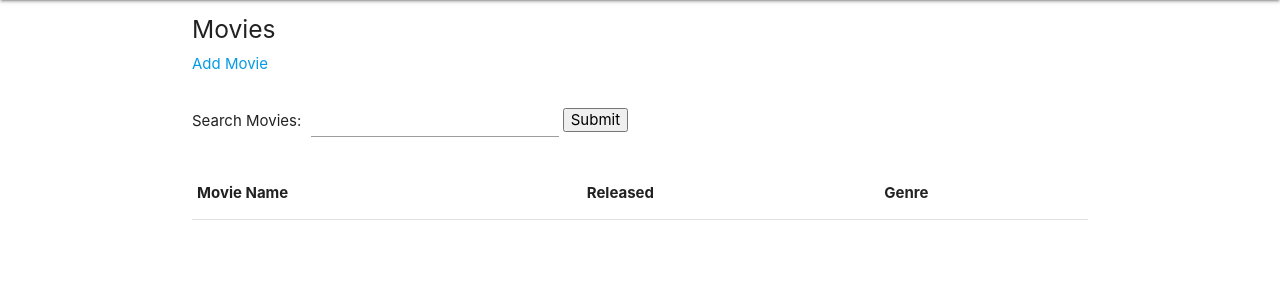
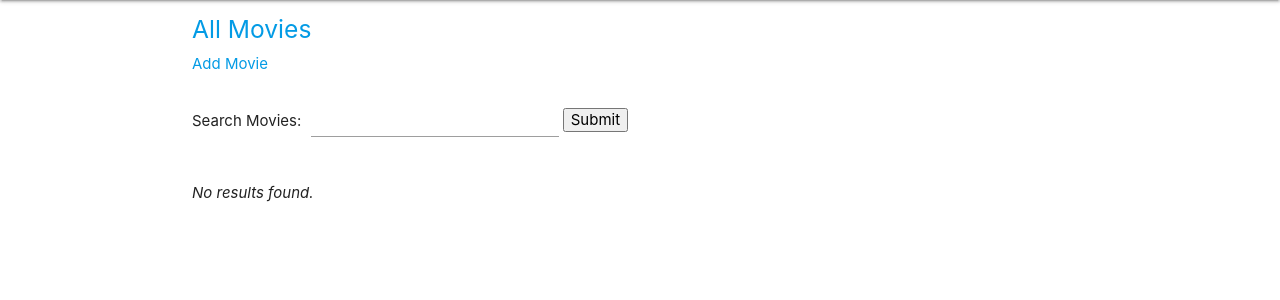
Before and after one commit to akenworthy87/ci-milestone3, a Flask app: template templates/movies/movies.html in a window 1280 px wide. Shown: the part 64-364 px from the top of the page. Run offline with Flask 2, Linux system fonts and the light colour scheme; the template is opened without the code that fills it, so the values that code supplies are empty; some libraries are stand-ins or nearby versions.

Commit message:
Added comments to templates, added some helper text to the UI for when movie tables returns zero results and the plot is empty

```diff
--- a/static/css/style.css
+++ b/static/css/style.css
@@ -1,7 +1,14 @@
+/* Movie artwork thumbnail */
 .thumbnail {
     max-height: 15em;
 }
 
+/* For re-capitalising movie titles */
 .capitalize {
   text-transform: capitalize;
   }
+
+/* Makes div respect whitespace for plot's linebreaks etc */
+#movie-plot {
+  white-space: pre-wrap;
+}
--- a/templates/base.html
+++ b/templates/base.html
@@ -1,3 +1,5 @@
+{# This is the base template - this contains all the common elements of pages #}
+{# Such as the HEAD, nav elements, and CSS & Scripts #}
 <!DOCTYPE html>
 <html lang="en">
 
@@ -37,6 +39,7 @@
         </nav>
     </header>
 
+    {# Child templates are injected here #}
     <div class="container">
         <!--Start content block-->
         {% block content %}
--- a/templates/index.html
+++ b/templates/index.html
@@ -1,6 +1,8 @@
+{# Index page - displays a table with the latest ten updated movies, a search box, and a link to view all movies #}
+
 {% extends 'base.html' %}
 {% block content %}
-<!--Movies Table-->
+<!--Latest Movies Table-->
 <h5>Latest Movies</h5>
 <a href="{{url_for('list_movies')}}">List All Movies</a>
 <!--Movies search box-->
--- a/templates/movies/createmovie.html
+++ b/templates/movies/createmovie.html
@@ -1,3 +1,5 @@
+{# Create Movie - loads templates for errors message box and form for creating movie records #}
+
 {% extends 'base.html' %}
 {% block content %}
 <h4>Add Movie</h4>
--- a/templates/movies/editmovie.html
+++ b/templates/movies/editmovie.html
@@ -1,3 +1,5 @@
+{# Edit Movie - loads templates for errors message box and form for editing movie records #}
+
 {% extends 'base.html' %}
 {% block content %}
 <h4>Edit Movie: {{movie.movie_name}}</h4>
--- a/templates/movies/movieformfields.html
+++ b/templates/movies/movieformfields.html
@@ -1,3 +1,4 @@
+{# This template contains all the fields used on both the create and edit movie record pages #}
     <div class="input-field col s12">
         <input type="text" id="movie_name" name="movie_name" required value="{{movie.movie_name}}" />
         <label for="movie_name">Movie Name</label>
--- a/templates/movies/movies.html
+++ b/templates/movies/movies.html
@@ -1,7 +1,9 @@
+{# All Movies - contains a search box, and a table that displays all movie records in DB #}
+
 {% extends 'base.html' %}
 {% block content %}
 <!--Movies Table-->
-<h5>Movies</h5>
+<h5><a href="{{url_for('list_movies')}}">All Movies</a></h5>
 <a href="{{url_for('add_movie')}}">Add Movie</a>
 <!--Movies search box-->
 {% include 'movies/searchmovies.html' %}
--- a/templates/movies/movietable.html
+++ b/templates/movies/movietable.html
@@ -1,3 +1,6 @@
+{# This template renders the passed through movie records dictionary as a table, with: title, released year, and genre #}
+{# First checks to see if returned records are more than zero, if yes: displays table, if no: gives message that no records to display #}
+{% if movies.count() > 0 %}
 <table>
     <thead>
         <tr>
@@ -6,6 +9,7 @@
             <th>Genre</th>
         </tr>
     </thead>
+
     {% for movie in movies %}
     <tr>
         <td class="capitalize">
@@ -18,3 +22,6 @@
     </tr>
     {% endfor %}
 </table>
+{% else %}
+<p><em>No results found.</em></p>
+{% endif %}
--- a/templates/movies/removemovie.html
+++ b/templates/movies/removemovie.html
@@ -1,3 +1,5 @@
+{# Remove Movie - Displays page asking confirmation to delete a movie records #}
+
 {% extends 'base.html' %} {% block content %}
 <h4 class="capitalize">Remove: {{movie.movie_name}}</h4>
 <p>Confirm?</p>
--- a/templates/movies/searchmovies.html
+++ b/templates/movies/searchmovies.html
@@ -1,3 +1,4 @@
+{# This form template creates the search box to search movie records by title #}
 <form action="{{url_for('search_movies')}}" method="POST">
     <div class="col s12">
         <span>Search Movies:</span>
```
Also changed, not shown: templates/movies/viewmovie.html (+5 -3 lines), README.md.
